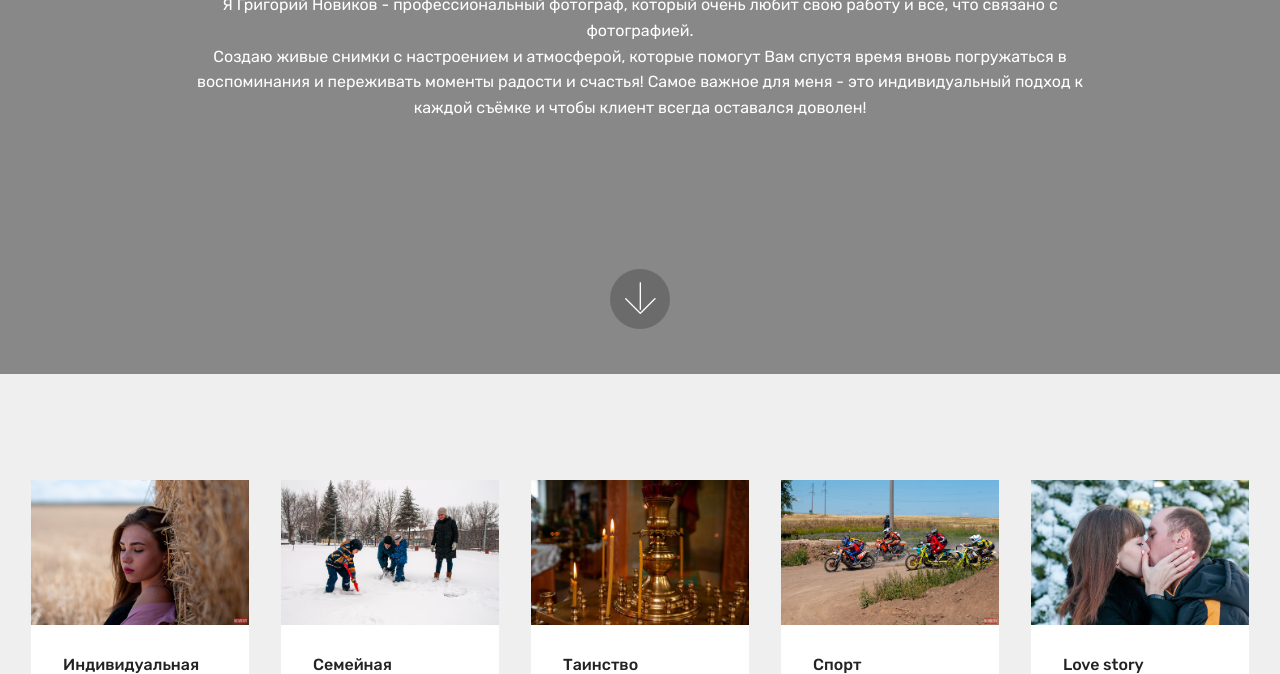
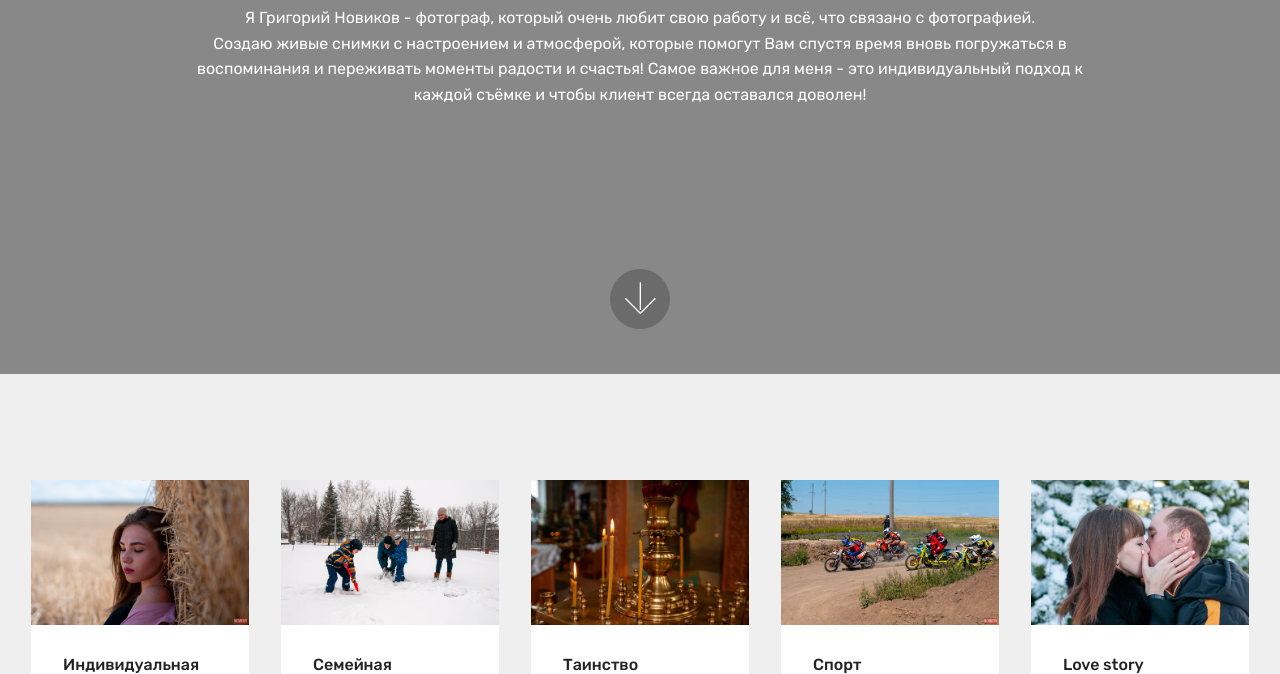
Before and after one commit to novikovfoto/site, a plain HTML site: page index.html in a window 1280 px wide. Shown: the part 426-1100 px from the top of the page. Drawn offline with Linux system fonts and the light colour scheme; files whose address does not match are found by name.

Commit message:
Update index.html

```diff
--- a/index.html
+++ b/index.html
@@ -80,7 +80,7 @@
             <div class="mbr-white col-md-10">
                 <h1 class="mbr-section-title mbr-bold pb-3 mbr-fonts-style display-1"><br><br>ДОБРО ПОЖАЛОВАТЬ!</h1>
 
-                <p class="mbr-text pb-3 mbr-fonts-style display-5">Я Григорий Новиков - профессиональный фотограф, который очень любит свою работу и всё, что связано с фотографией.
+                <p class="mbr-text pb-3 mbr-fonts-style display-5">Я Григорий Новиков - фотограф, который очень любит свою работу и всё, что связано с фотографией.
 <br>Создаю живые снимки с настроением и атмосферой, которые помогут Вам спустя время вновь погружаться в воспоминания и переживать моменты радости и счастья! Самое важное для меня - это индивидуальный подход к каждой съёмке и чтобы клиент всегда оставался доволен!</p>
 
             </div>
```
